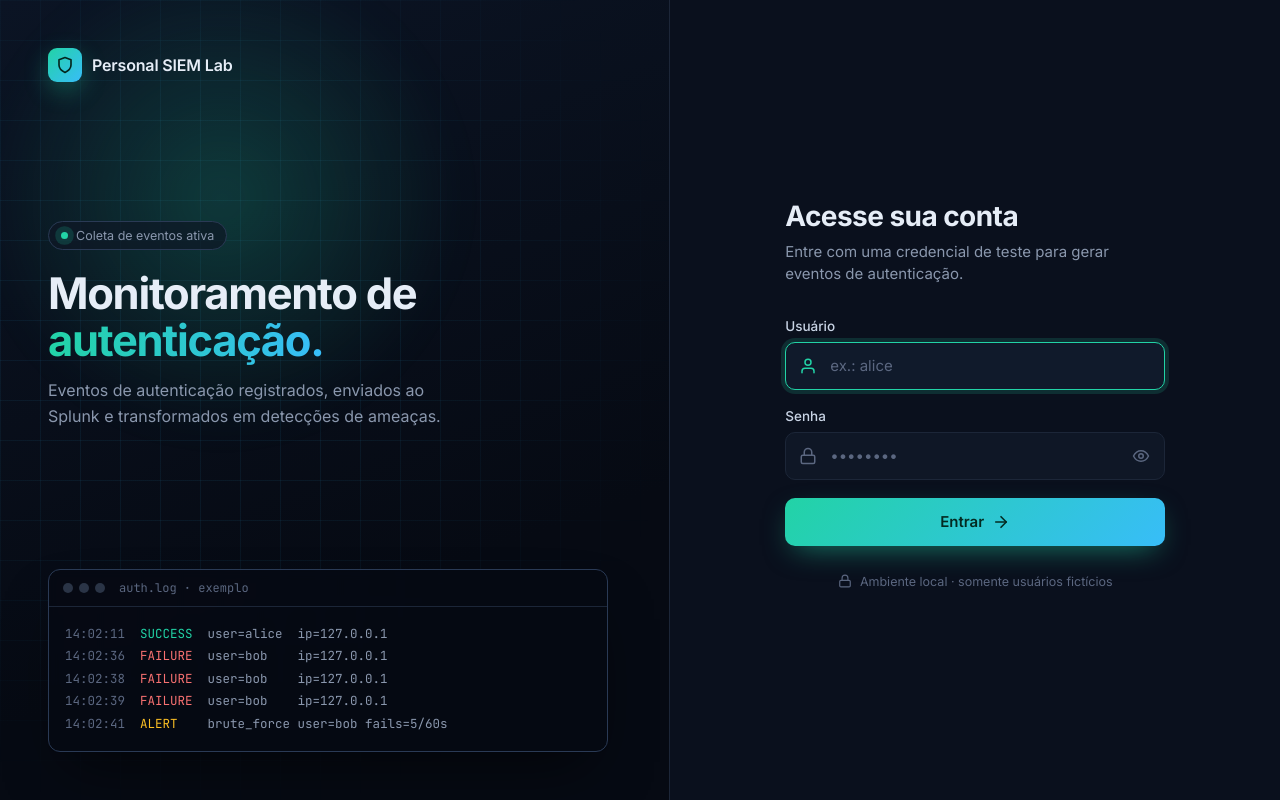
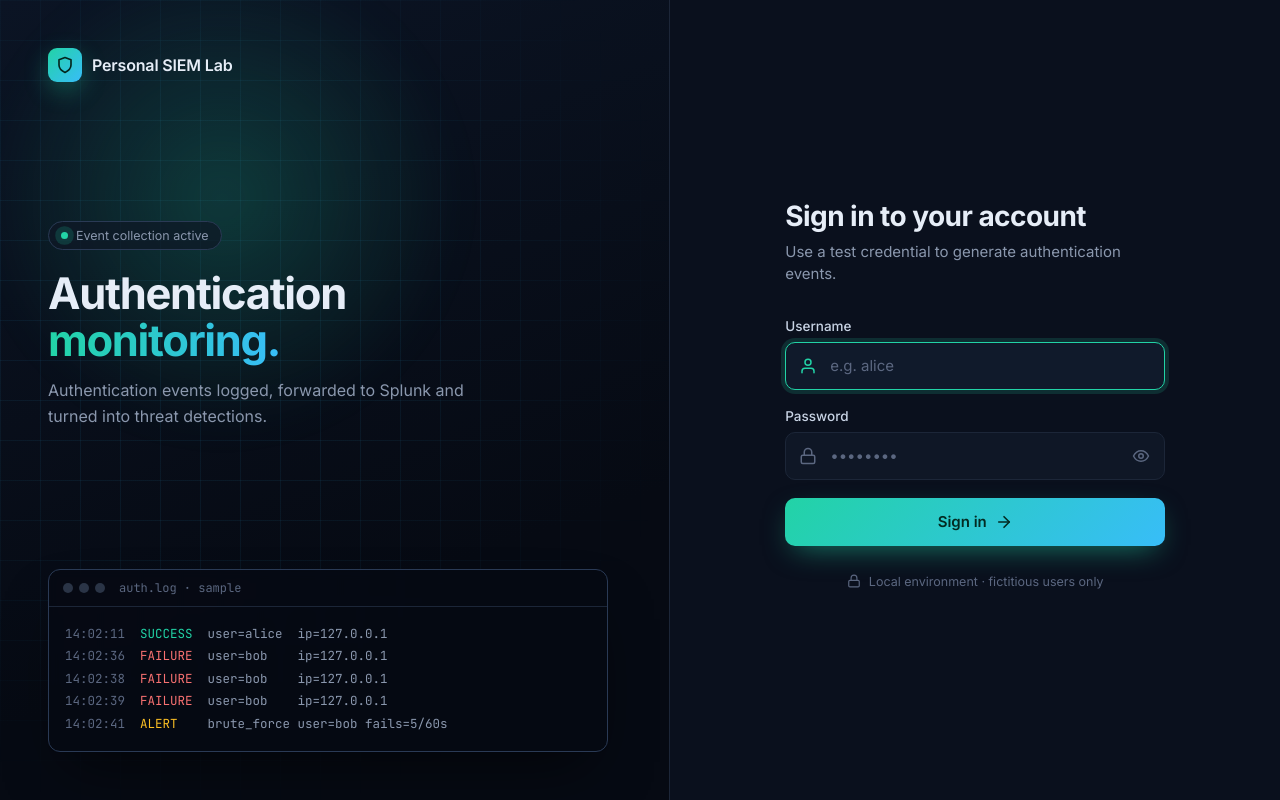
Before and after one commit to camilamorei/personal-siem-lab, a Flask app: page / in a window 1280 px wide. Run offline with Flask 3, Linux system fonts and the light colour scheme.

Commit message:
Add JSON authentication logging and English UI

```diff
--- a/app/app.py
+++ b/app/app.py
@@ -2,6 +2,8 @@ from datetime import datetime, timezone
 
 from flask import Flask, render_template, request
 from werkzeug.security import check_password_hash
+
+from security_logger import log_auth_event
 
 app = Flask(__name__)
 
@@ -21,8 +23,11 @@ def home():
         password = request.form.get("password", "")
 
         stored_hash = USERS.get(username)
+        src_ip = request.remote_addr
+        user_agent = request.headers.get("User-Agent", "")
 
         if stored_hash and check_password_hash(stored_hash, password):
+            log_auth_event(username, "success", src_ip, user_agent)
             return render_template(
                 "welcome.html",
                 username=username,
@@ -30,9 +35,13 @@ def home():
                 timestamp=datetime.now(timezone.utc).strftime("%Y-%m-%d %H:%M:%S UTC"),
             ), 200
 
+        # A tela mostra uma mensagem genérica, mas o log guarda o motivo real
+        reason = "invalid_password" if stored_hash else "unknown_user"
+        log_auth_event(username, "failure", src_ip, user_agent, reason)
+
         return render_template(
             "login.html",
-            error="Usuário ou senha inválidos.",
+            error="Invalid username or password.",
             username=username,
         ), 401
 
--- a/app/templates/base.html
+++ b/app/templates/base.html
@@ -1,5 +1,5 @@
 <!DOCTYPE html>
-<html lang="pt-BR">
+<html lang="en">
 <head>
     <meta charset="UTF-8">
     <meta name="viewport" content="width=device-width, initial-scale=1.0">
--- a/app/templates/login.html
+++ b/app/templates/login.html
@@ -1,6 +1,6 @@
 {% extends "base.html" %}
 
-{% block title %}Entrar · Personal SIEM Lab{% endblock %}
+{% block title %}Sign in · Personal SIEM Lab{% endblock %}
 
 {% block content %}
 <div class="layout">
@@ -19,15 +19,15 @@
             </div>
 
             <div>
-                <span class="pill"><span class="dot"></span>Coleta de eventos ativa</span>
-                <h1>Monitoramento de <span class="gradient-text">autenticação.</span></h1>
-                <p>Eventos de autenticação registrados, enviados ao Splunk e transformados em detecções de ameaças.</p>
+                <span class="pill"><span class="dot"></span>Event collection active</span>
+                <h1>Authentication <span class="gradient-text">monitoring.</span></h1>
+                <p>Authentication events logged, forwarded to Splunk and turned into threat detections.</p>
             </div>
 
             <div class="terminal">
                 <div class="terminal-bar">
                     <span></span><span></span><span></span>
-                    <em>auth.log · exemplo</em>
+                    <em>auth.log · sample</em>
                 </div>
 <pre><span class="t-time">14:02:11</span>  <span class="t-ok">SUCCESS</span>  user=alice  ip=127.0.0.1
 <span class="t-time">14:02:36</span>  <span class="t-fail">FAILURE</span>  user=bob    ip=127.0.0.1
@@ -48,8 +48,8 @@
                 <span>Personal SIEM Lab</span>
             </div>
 
-            <h2>Acesse sua conta</h2>
-            <p class="subtitle">Entre com uma credencial de teste para gerar eventos de autenticação.</p>
+            <h2>Sign in to your account</h2>
+            <p class="subtitle">Use a test credential to generate authentication events.</p>
 
             {% if error %}
             <div class="alert error" role="alert">
@@ -60,21 +60,21 @@
 
             <form method="POST">
                 <div class="field">
-                    <label for="username">Usuário</label>
+                    <label for="username">Username</label>
                     <div class="input">
                         <svg viewBox="0 0 24 24" fill="none" stroke="currentColor" stroke-width="2" stroke-linecap="round" stroke-linejoin="round"><path d="M20 21v-2a4 4 0 0 0-4-4H8a4 4 0 0 0-4 4v2"/><circle cx="12" cy="7" r="4"/></svg>
                         <input id="username" type="text" name="username" value="{{ username or '' }}"
-                               placeholder="ex.: alice" autocomplete="username" autofocus required>
+                               placeholder="e.g. alice" autocomplete="username" autofocus required>
                     </div>
                 </div>
 
                 <div class="field">
-                    <label for="password">Senha</label>
+                    <label for="password">Password</label>
                     <div class="input">
                         <svg viewBox="0 0 24 24" fill="none" stroke="currentColor" stroke-width="2" stroke-linecap="round" stroke-linejoin="round"><rect x="3" y="11" width="18" height="11" rx="2"/><path d="M7 11V7a5 5 0 0 1 10 0v4"/></svg>
                         <input id="password" type="password" name="password"
                                placeholder="••••••••" autocomplete="current-password" required>
-                        <button type="button" class="toggle" id="toggle-password" aria-label="Mostrar senha">
+                        <button type="button" class="toggle" id="toggle-password" aria-label="Show password">
                             <svg class="eye" viewBox="0 0 24 24" fill="none" stroke="currentColor" stroke-width="2" stroke-linecap="round" stroke-linejoin="round"><path d="M2 12s3.5-7 10-7 10 7 10 7-3.5 7-10 7S2 12 2 12z"/><circle cx="12" cy="12" r="3"/></svg>
                             <svg class="eye-off" hidden viewBox="0 0 24 24" fill="none" stroke="currentColor" stroke-width="2" stroke-linecap="round" stroke-linejoin="round"><path d="M17.94 17.94A10.07 10.07 0 0 1 12 19c-6.5 0-10-7-10-7a18.5 18.5 0 0 1 5.06-5.94"/><path d="M9.9 4.24A9.12 9.12 0 0 1 12 4c6.5 0 10 7 10 7a18.5 18.5 0 0 1-2.16 3.19"/><path d="M1 1l22 22"/></svg>
                         </button>
@@ -82,14 +82,14 @@
                 </div>
 
                 <button type="submit" class="btn">
-                    Entrar
+                    Sign in
                     <svg viewBox="0 0 24 24" fill="none" stroke="currentColor" stroke-width="2.2" stroke-linecap="round" stroke-linejoin="round"><path d="M5 12h14"/><path d="M12 5l7 7-7 7"/></svg>
                 </button>
             </form>
 
             <p class="note">
                 <svg viewBox="0 0 24 24" fill="none" stroke="currentColor" stroke-width="2" stroke-linecap="round" stroke-linejoin="round"><rect x="3" y="11" width="18" height="11" rx="2"/><path d="M7 11V7a5 5 0 0 1 10 0v4"/></svg>
-                Ambiente local · somente usuários fictícios
+                Local environment · fictitious users only
             </p>
         </div>
     </main>
@@ -105,7 +105,7 @@
         password.type = show ? "text" : "password";
         toggle.querySelector(".eye").hidden = show;
         toggle.querySelector(".eye-off").hidden = !show;
-        toggle.setAttribute("aria-label", show ? "Ocultar senha" : "Mostrar senha");
+        toggle.setAttribute("aria-label", show ? "Hide password" : "Show password");
     });
 </script>
 {% endblock %}
```
Also changed, not shown: app/security_logger.py (added, +33 -0 lines), app/templates/welcome.html (+8 -8 lines), 7 other files.
